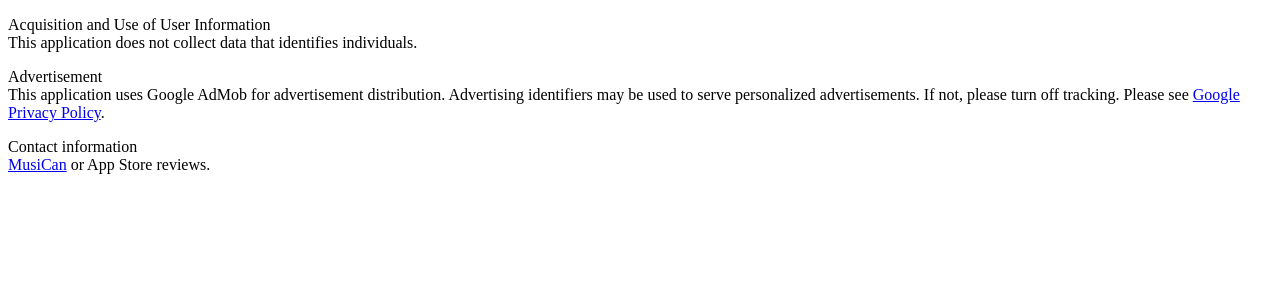
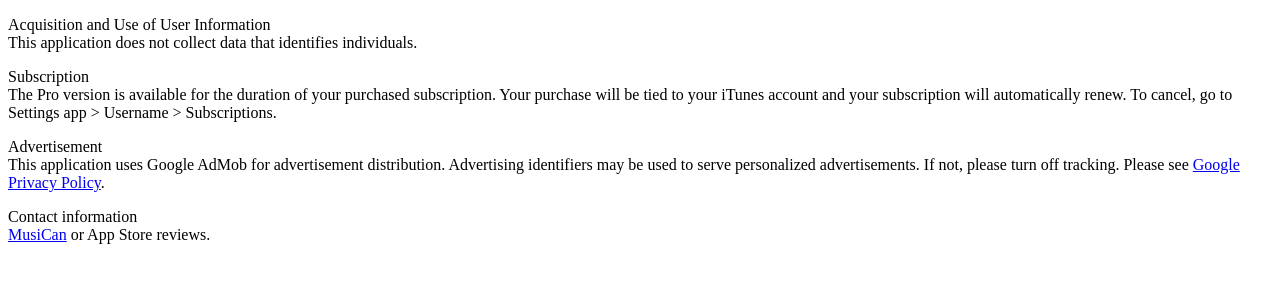
Before and after one commit to softwere-alg/StereoSoundSwift-Home, a plain HTML site: page en/privacy.html in a window 1280 px wide. Drawn offline with Linux system fonts and the light colour scheme.

Commit message:
Update privacy.html

```diff
--- a/en/privacy.html
+++ b/en/privacy.html
@@ -10,6 +10,11 @@
     <p>
         Acquisition and Use of User Information<br>
         This application does not collect data that identifies individuals.
+    </p>
+
+    <p>
+        Subscription<br>
+        The Pro version is available for the duration of your purchased subscription. Your purchase will be tied to your iTunes account and your subscription will automatically renew. To cancel, go to Settings app > Username > Subscriptions.
     </p>
 
     <p>
```
